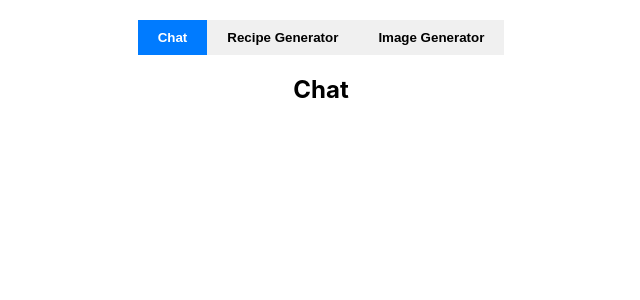
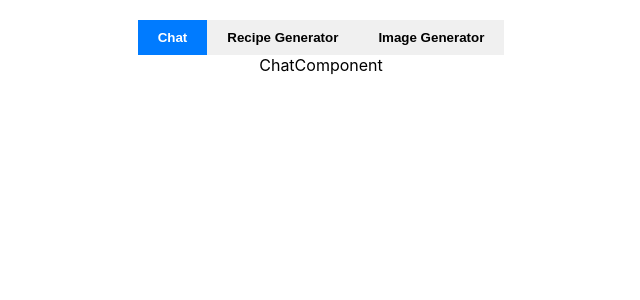
Before and after one commit to jupitters/react-ai-assistant, a React (Create React App) app: page / in a window 1280 px wide. Shown: the top 300 px of the page, without its empty margins (319-959 px from the left). Built offline with nearby package versions, Linux system fonts and the light colour scheme.

Commit message:
caht component

```diff
--- a/src/App.js
+++ b/src/App.js
@@ -2,6 +2,7 @@ import logo from './logo.svg';
 import './App.css';
 import { useState } from 'react';
 import ImageGenerator from './components/ImageGenerator';
+import ChatComponent from './components/ChatComponent';
 
 function App() {
   const [activeTab, setActiveTab] = useState('chat');
@@ -17,7 +18,7 @@ function App() {
       <button className={activeTab === 'chat' ? 'image-generator' : ''} onClick={() => handleTabChange('image-generator')}>Image Generator</button>
 
       <div>
-        {activeTab === 'chat' && <h2>Chat</h2>}
+        {activeTab === 'chat' && <ChatComponent />}
         {activeTab === 'image-generator' && <h2>Recipe enerator</h2>}
         {activeTab === 'recipe-generator' && <ImageGenerator />}
       </div>
```
